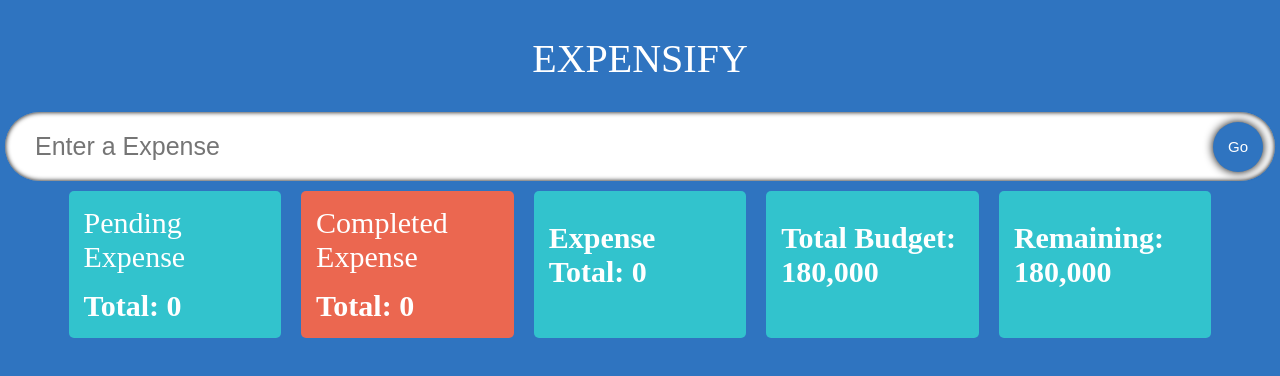
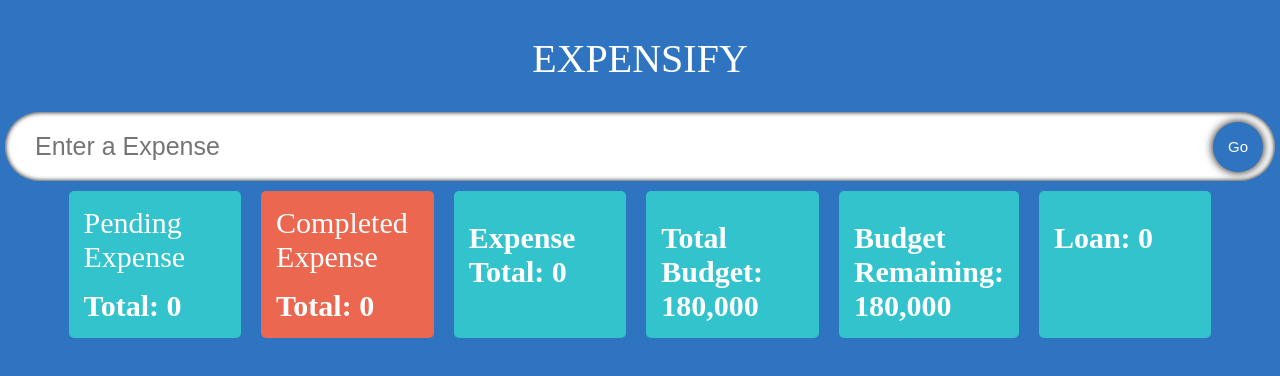
Before and after one commit to haiderGithubOfficial/taskify, a React (Create React App) app: page / in a window 1280 px wide. Shown: the top 376 px of the page. Built offline with nearby package versions, Linux system fonts and the light colour scheme; a web font is replaced by a local one.

Commit message:
Expense app features integrated fixed favicon

```diff
--- a/src/components/TodoList.tsx
+++ b/src/components/TodoList.tsx
@@ -31,7 +31,19 @@ const TodoList: React.FC<Props> = ({ todos, setTodos }) => {
 
   const totalBudget = 180000;
   const totalCombined = totalPending + totalCompleted;
-  const remainingBudget = totalBudget - totalCombined;
+  const remainingBudget = (() =>{
+    if(totalBudget > totalCombined){
+      return totalBudget - totalCombined;
+    }
+    return 0;
+  })();
+  const loan = (() => {
+    if (totalBudget < totalCombined) {
+      return totalCombined - totalBudget;
+    } else {
+      return 0;
+    }
+  })();
 
   return (
     <div className="container">
@@ -73,7 +85,10 @@ const TodoList: React.FC<Props> = ({ todos, setTodos }) => {
         <h2 className="todos__heading">Total Budget: {formatNumberWithCommas(totalBudget)}</h2>
       </div>
       <div className="todos combine">
-        <h2 className="todos__heading">Remaining: {formatNumberWithCommas(remainingBudget)}</h2>
+        <h2 className="todos__heading">Budget Remaining: {formatNumberWithCommas(remainingBudget)}</h2>
+      </div>
+      <div className="todos combine">
+        <h2 className="todos__heading">Loan: {formatNumberWithCommas(loan)}</h2>
       </div>
     </div>
   );
```
